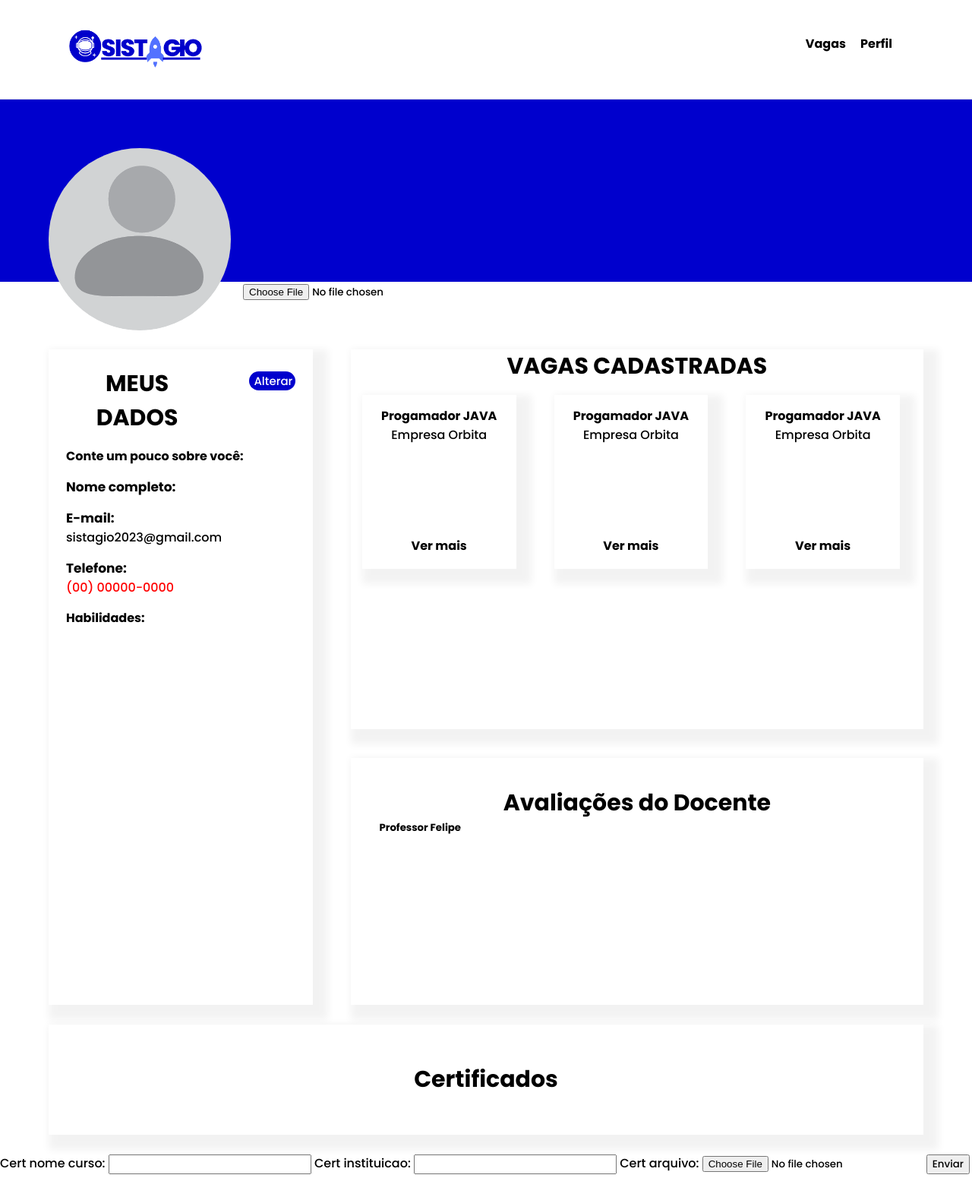
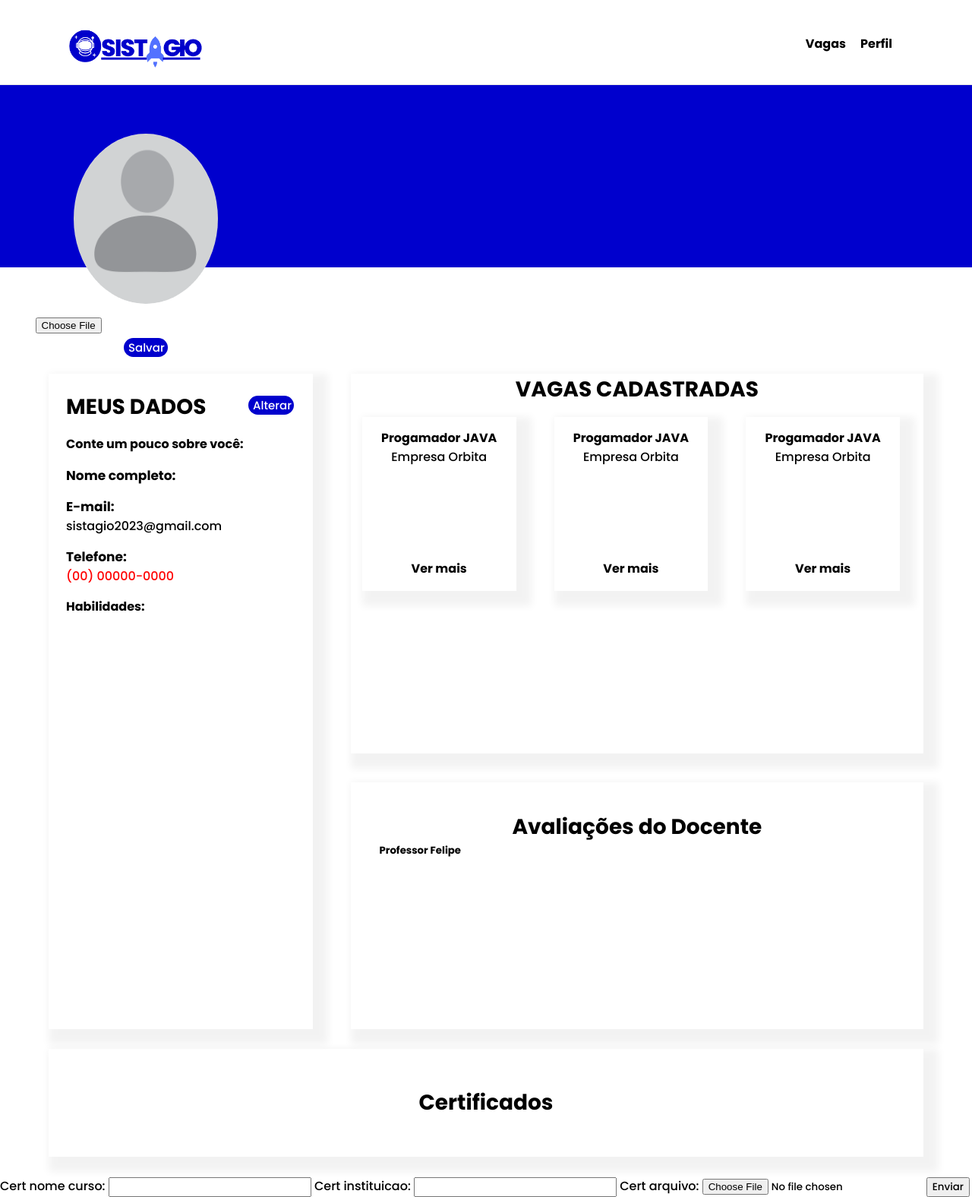
Before and after one commit to Thiag0nery/Sistagio, a Django app: page /perfil/ in a window 1280 px wide. Shown: the whole page at 76% size. Before the commit the page ends 1546 px from the top, so only its background shows below. Run offline with Django 4.2, Linux system fonts and the light colour scheme; a user stored in the database is signed in; data comes from the database, SQL or seed files in the repository; both versions use the stored data as it was after the commit.

Commit message:
Atualização

```diff
--- a/perfil/forms.py
+++ b/perfil/forms.py
@@ -7,8 +7,8 @@
 
     class Meta:
         model = models.PerfilUser
-        fields = '__all__'
-        exclude = ('per_pessoa_fk',)
+        fields = ('cpf_cnpj','per_tell','per_detalhe',)
+
 
 
 
@@ -16,6 +16,26 @@
         super().__init__(*args, **kwargs)
 
         self.per_cod = per_cod
+class UsuarioAtualizar(forms.ModelForm):
+    password = forms.CharField(
+        required=False,
+        widget=forms.PasswordInput,
+        label='Senha',
+    )
+    password2 = forms.CharField(
+        required=False,
+        widget=forms.PasswordInput,
+        label='Confirma senha ',
+    )
+
+    class Meta():
+        model = User
+        fields = ('first_name', 'email', 'password', 'password2')
+    def __init__(self, usuario=None, *args, **kwargs):
+        super().__init__(*args, **kwargs)
+        self.usuario = usuario
+
+
 
 class CertificadoForms(forms.ModelForm):
     class Meta:
--- a/perfil/models.py
+++ b/perfil/models.py
@@ -9,6 +9,8 @@
     cpf_cnpj = models.CharField(max_length=15, blank=True)
     per_tell = models.CharField(max_length=14, blank=True)
     tipo = models.CharField(max_length=1, blank=True)
+    per_foto = models.FileField(upload_to='fotos_usuario/%Y/%m/', null=True, blank=True)
+    per_detalhe = models.CharField(max_length=255, blank=True )
 
 class Certificados(models.Model):
     cert_cod = models.BigAutoField(primary_key=True)
--- a/perfil/templates/perfil/perfil.html
+++ b/perfil/templates/perfil/perfil.html
@@ -2,6 +2,7 @@
 {% load static %}
 {% block conteudo %}
 {% include 'parcias/_header.html' %}
+
 {% if messages %}
 <ul class="messages">
     {% for message in messages %}
@@ -20,12 +21,25 @@
      <button type="submit" name="botao-perfil">Enviar</button>
 </form>
 -->
-{%if perfilPessoa.tipo == 'A'%}
+
 {% block style %}<link rel="stylesheet" href="{% static 'perfil.css'%}">{% endblock %}
  <main class="main">
         <div class="container-inicio">
             <div class="foto-perfi">
-                <img src="/static/imagens/perfil-sem-foto.png" alt="" class="img-perfil">
+
+
+                {% if not perfilPessoa.per_foto %}
+                 <img src="/static/imagens/perfil-sem-foto.png" alt="" class="img-perfil">
+                {%endif%}
+                {% if perfilPessoa.per_foto %}
+
+                 <img src="{{perfilPessoa.per_foto.url}}" alt="" class="img-perfil">
+                {%endif%}
+            <form class="container-foto-form" method="POST" enctype="multipart/form-data">
+                 {% csrf_token %}
+                <input type="file" class="btn-foto-alterar" name="perfil_foto_usuario">
+                 <button class="btn-alterar-sobre" name="mudar-foto">Salvar foto</button>
+            </form>
 
             </div>
 
@@ -33,42 +47,46 @@
                 <h3 class="text-titulo">{{user.first_name}}</h3>
             </div>
         </div>
-        <input type="file" class="btnAlterar">
+
         <div class="container-meio">
             <div class="container-sobre" >
 
-                <form class="form-dados-sobre" id="form-alterar" style="display: none;">
+                <form class="form-dados-sobre" id="form-alterar" style="display: none;"  method="POST">
+                    {% csrf_token %}
                     <div class="titulo-sobre">
                         <h3 class="title-meio-h3">MEUS DADOS</h3>
-                        <button class="btn-alterar-sobre" id="btn-salvar">Salvar</button>
+                        <button class="btn-alterar-sobre" id="btn-salvar" name="dados-usuario">Salvar</button>
                     </div>
 
                     <div class="descricao">
                         <h4 class="text-descricao">Conte um pouco sobre você:</h4>
-                        <textarea name="descricao" class="textarea-descricao" placeholder="O melhor aluno do Sistagio!"
+                        <textarea name="{{perfil.per_datlhe.name}}" class="textarea-descricao" placeholder="O melhor aluno do Sistagio!"
                             c></textarea>
                     </div>
                     <div class="dados-pessoais">
                         <label for="" class="text-dados">Nome completo:</label>
-                        <input type="text" class="input-dados" placeholder="Atualize seu nome">
+                        <input type="text" name="{{usuario.first_name.name}}" value="{{user.first_name}}" class="input-dados">
                     </div>
                     <div class="dados-pessoais">
                         <label for="" class="text-dados">E-mail:</label>
-                        <input type="email" class="input-dados" placeholder="Atualize E-mail">
+                        <input type="email" class="input-dados" value="{{user.email}}" name="{{usuario.email.name}}">
                     </div>
                     <div class="dados-pessoais">
                         <label for="" class="text-dados">Telefone:</label>
-                        <input type="tel" class="input-dados" placeholder="Atualize número de telefone">
+                        <input type="tel" class="input-dados" name="{{perfil.per_tell.name}}" value="{{perfil.per_tell.value}}" placeholder="Atualize número de telefone">
                     </div>
                     <div class="dados-pessoais">
                         <label for="" class="text-dados">Senha:</label>
                         <input type="password" class="input-dados" placeholder="Atualize sua senha">
                     </div>
+
+                    {%if perfilPessoa.tipo == 'A'%}
                     <div class="descricao">
                         <h4 class="text-descricao">Insira algumas de suas habilidades:</h4>
-                        <textarea name="descricao" class="textarea-descricao" placeholder="O melhor aluno do Sistagio!"
-                            c></textarea>
+                        <textarea name="{{perfil.per_detalhe.name}}" class="textarea-descricao" placeholder="O melhor aluno do Sistagio!"
+                            >{{perfil.per_detalhe.value}}</textarea>
                     </div>
+                    {%endif%}
 
                 </form>
                 <div class="form-dados-sobre" id="form-dados-banco">
@@ -91,13 +109,13 @@
                     </div>
                     <div class="dados-pessoais">
                         <label for="" class="text-dados ">Telefone:</label>
-                        <p class="{% if not perfilUsuario.per_tell%}null-tell{%endif%}">{% if not perfilUsuario.per_tell%}(00) 00000-0000{%endif%}
-                        {% if perfilUsuario.per_tell%} {{perfilUsuario.per_tell}} {%endif%}
+                        <p class="{% if not perfilPessoa.per_tell%}null-tell{%endif%}">{% if not perfilPessoa.per_tell%}(00) 00000-0000{%endif%}
+                        {% if perfilPessoa.per_tell%} {{perfilPessoa.per_tell}} {%endif%}
                         </p>
                     </div>
                     <div class="descricao">
                         <h4 class="text-descricao">Habilidades:</h4>
-                        <p></p>
+                        <p>{{perfilPessoa.per_detalhe}}</p>
                     </div>
 
                 </div>
@@ -106,7 +124,10 @@
                 <div class="container-vagas-cadastradas">
                     <h3 class="title-meio-h3">VAGAS CADASTRADAS</h3>
                     <div class="card-vagas">
+                        {% for Vaga in vaga_cadastradas%}
+                        <p>{{Vaga.vcad_perfil_fk.tipo}}</p>
 
+                        {%endfor%}
                         <div class="itens-card-vagas">
                             <h4 class="title-card-vagas">Progamador JAVA</h4>
                             <p class="descricao-vaga">Empresa Orbita</p>
@@ -155,13 +176,13 @@
 
     </main>
 
-<script src="{% static 'Scripts/perfil_script.js' %}"></script>
+
 <form method="POST" enctype="multipart/form-data">
     {% csrf_token %}
     {{ certificados }}
     <button type="submit" name="botao-certificado">Enviar</button>
 </form>
-{%endif%}
+
 {% if  perfilPessoa.tipo == 'E' %}
 <form method="POST" action="">
 {% csrf_token %}
@@ -209,4 +230,6 @@
 </form>
 {%endif%}
 
+
+<script src="{% static 'Scripts/perfil_script.js' %}"></script>
 {%endblock%}
--- a/perfil/views.py
+++ b/perfil/views.py
@@ -1,9 +1,9 @@
 from django.shortcuts import render, get_object_or_404,redirect
 from django.views import View
 from . import forms
-from home.forms import UserForms
 from django.contrib.auth.models import User
 from . import models
+from post_vagas.models import Vaga_cadastradas
 from django.contrib import messages
 import csv
 
@@ -19,15 +19,18 @@
             per_pessoa_fk=self.request.user
         ).first()
 
+        self.vagaCadastradas = Vaga_cadastradas.objects.filter(vcad_perfil_fk=self.perfil)
+        print(self.perfil)
+        print(self.vagaCadastradas)
         self.informacoes = {
             'perfil': forms.PerfilForms(
                 data=self.request.POST or None,
-                per_cod=self.request.user,
                 instance=self.perfil
             ),
-            'usuario': UserForms(
-                data=self.request.POST or None
-
+            'usuario': forms.UsuarioAtualizar(
+                data=self.request.POST or None,
+                usuario=self.request.user,
+                instance=self.request.user
             ),
             'certificados': forms.CertificadoForms(
                 data=self.request.POST or None
@@ -36,6 +39,7 @@
                 data=self.request.POST or None
             ),
             'perfilPessoa': self.perfil,
+            'vaga_cadastradas':self.vagaCadastradas,
             'aluno_csv': forms.Tabela_csv(data=self.request.POST or None),
             'docente_formulario':forms.DocenteForm(data=self.request.POST or None)
         }
@@ -59,15 +63,30 @@
 
         usuario = get_object_or_404(
             User, username=self.request.user.username)
+
+
+        if 'mudar-foto' in self.request.POST:
+            foto_pessoa =  self.request.FILES.get('perfil_foto_usuario')
+
+            self.perfil.per_foto = foto_pessoa
+            self.perfil.save()
+            return redirect('perfil:perfil')
         """ PRECISSA REPARO - DATA  """
-        if botao_perfil:
+        if 'dados-usuario' in self.request.POST:
+            print('Entrou')
+            #password = self.usuarioForm.cleaned_data.get('password')
+            #email = self.usuarioForm.data.get('email')
+            first_name = self.usuarioForm.data.get('first_name')
             if self.usuarioPerfil.is_valid():
-                data = self.request.POST.get('per_nascimento')
-                print(data)
-                perfil = self.usuarioPerfil.save(commit=False)
-                perfil.per_pessoa_fk = usuario
-                perfil.per_nascimento = data
-                perfil.save()
+
+                perfilUsuario = self.usuarioPerfil.save(commit=False)
+                perfilUsuario.per_pessoa_pk = usuario
+                perfilUsuario.save()
+
+            if first_name:
+                usuario.first_name = first_name
+            usuario.save()
+            return redirect('perfil:perfil')
 
         if botao_certificado:
             print(bool(self.usuarioPerfil.is_valid()))
--- a/post_vagas/admin.py
+++ b/post_vagas/admin.py
@@ -1,4 +1,5 @@
 from django.contrib import admin
 from . import models
+admin.site.register(models.Vaga_cadastradas)
 admin.site.register(models.PostVagas)
 # Register your models here.
--- a/post_vagas/models.py
+++ b/post_vagas/models.py
@@ -11,3 +11,7 @@
     vag_descricao = models.CharField(max_length=100)
     vag_funcao = models.CharField(max_length=50)
     vag_beneficio = models.CharField(max_length=100)
+class Vaga_cadastradas(models.Model):
+    vcad_codigo = models.BigAutoField(primary_key=True)
+    vcad_perfil_fk = models.ForeignKey(PerfilUser, on_delete=models.CASCADE)
+    vcad_postVaga_fk = models.ForeignKey(PostVagas, on_delete=models.CASCADE)
--- a/templates/static/perfil.css
+++ b/templates/static/perfil.css
@@ -17,25 +17,21 @@
     height: 100%;
 }
 
-header {
-    height: 100px;
-
-}
-
 .container-inicio {
     background-color: #0000CD;
     color: white;
     display: flex;
+    margin-bottom: 6%;
     height: 30vh;
 }
-
 .foto-perfi {
-    height: 100%;
+    height: 39vh;
     width: 20%;
     margin-top: 5%;
     margin-left: 5%;
     display: flex;
-
+    flex-wrap: wrap;
+    justify-content: center;
 }
 
 .titulo {
@@ -48,12 +44,15 @@
 }
 
 .img-perfil {
-
-
     border-radius: 50%;
-
+    width: 74%;
 }
-
+.container-foto-form{
+    display:flex;
+    justify-content: center;
+    align-content: center;
+    flex-wrap: wrap;
+}
 .container-meio {
     padding: 5% 5% 0 5%;
     display: flex;
@@ -87,7 +86,7 @@
 
 .title-meio-h3 {
 
-    font-size: 30px;
+    font-size: 21pt;
     font-weight: bold;
     text-align: center;
 }
@@ -134,6 +133,7 @@
     border: solid 2px #0000CD;
     border-radius: 25px;
     font-size: 15px;
+    padding:0px 8px;
 }
 
 .btn-atualizar-dados {
```
Also changed, not shown: db.sqlite3, media/fotos_usuario/2023/05/Captura_de_tela_2023-02-25_124640.png (added), media/fotos_usuario/2023/05/imagem_2023-05-23_000457418.png (added), perfil/migrations/0013_perfiluser_per_datlhe.py (added), perfil/migrations/0014_rename_per_datlhe_perfiluser_per_detalhe.py (added), perfil/migrations/0015_perfiluser_per_foto.py (added), post_vagas/migrations/0004_vaga_cadastradas.py (added).
